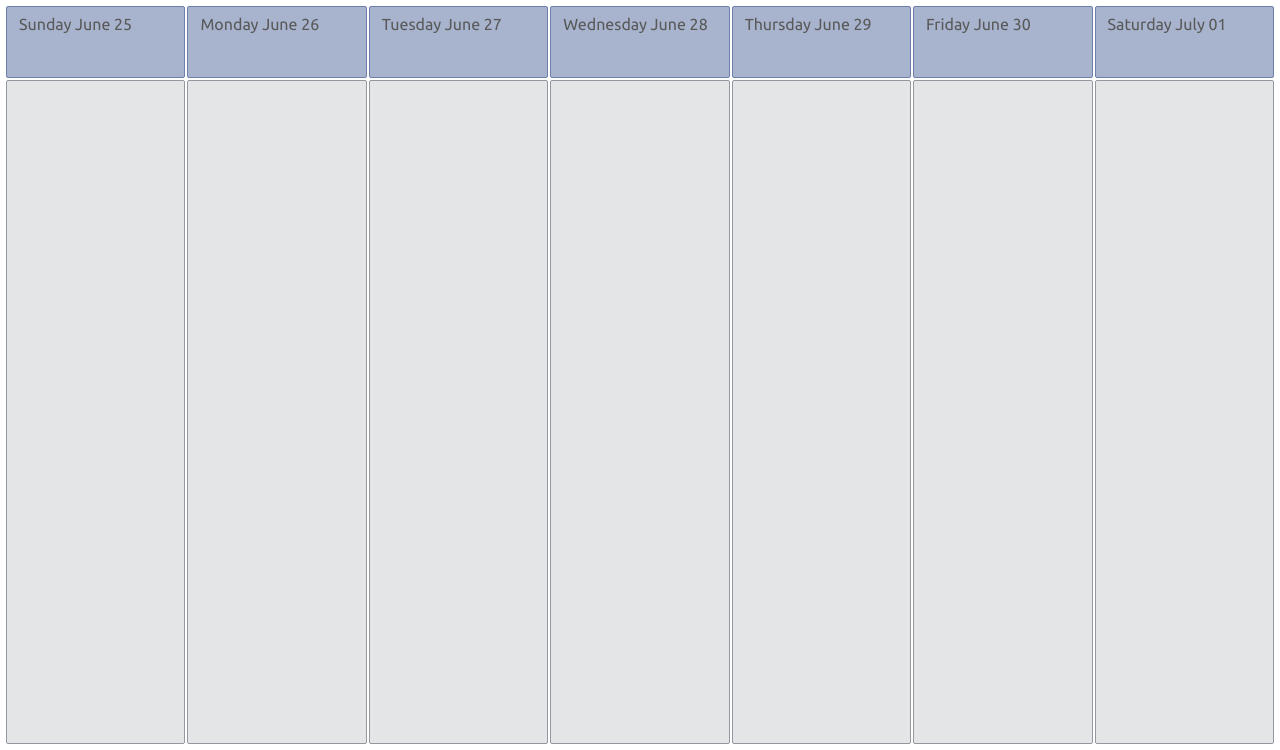
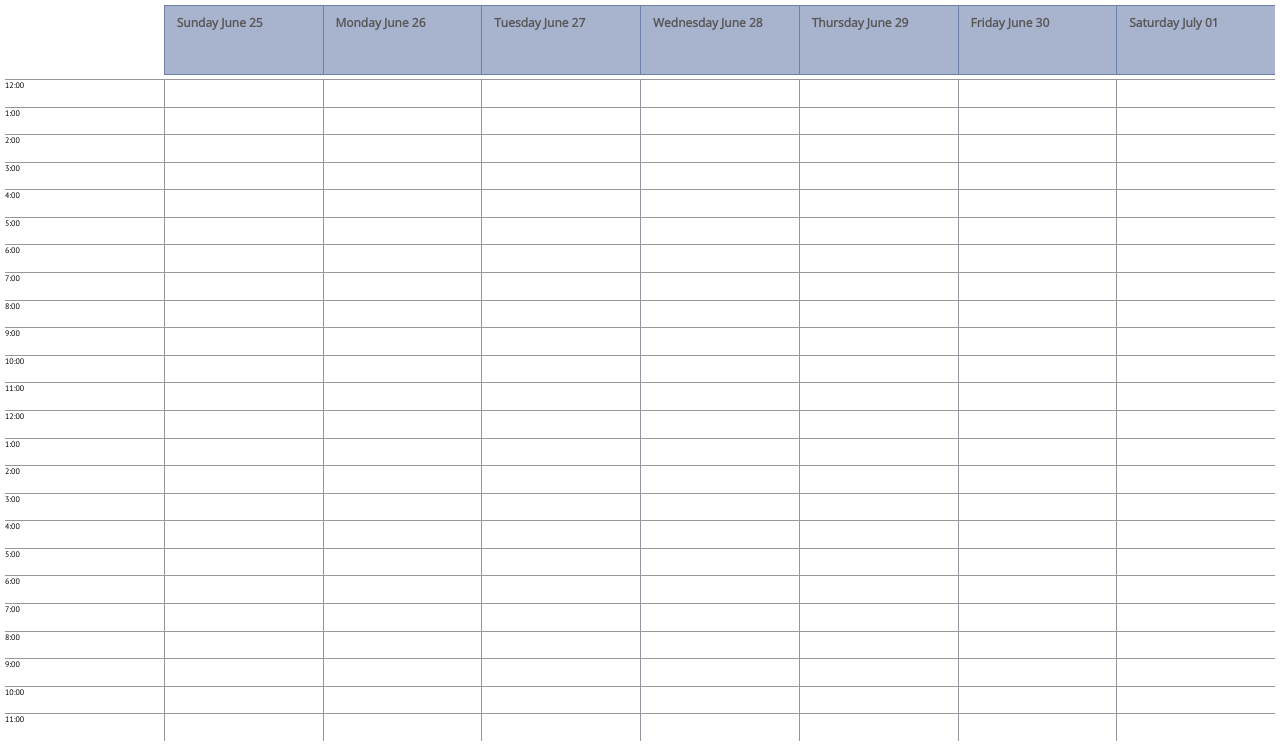
Before and after one commit to wikantsa/AvailabilityTracker, a Django app: page / in a window 1280 px wide. Shown: the part 50-800 px from the top of the page. Run offline with Django 3.2, Linux system fonts and the light colour scheme; the visitor is signed in with stand-in values (Sample User, id 1); data comes from the database, SQL or seed files in the repository; data that the repository does not hold is empty; parts of the project's set-up code (start-up, migrations or seed data) failed here and were passed over.

Commit message:
Various changes to the schedule page to make it look nicer and be clear what time thilear what time things are at

```diff
--- a/availability/templates/index.html
+++ b/availability/templates/index.html
@@ -5,19 +5,29 @@
 {% endblock %}
 
 {% block body %}
+{% load schedule_tags %}
 <link rel="stylesheet" type="text/css" href="/static/index.css">
 
-<span style="font-size:40px;">{{ test }} {{test2}}</span>
 <div class="calendar-container">
+	<div class="calendar-day-label-times">
+	</div>
     {% for day in week_data %}
     <div class="calendar-day-label">
         {{ day.0 }} {{ day.1 }} {{ day.2 }}
     </div>
     {% endfor %}
+	<div class="calendar-day-times">
+		{% for hour in 'xxxxxxxxxxxxxxxxxxxxxxxx' %}
+		<div class="calendar-time-period-hour">
+			<div class="calendar-time-line"></div>
+			{% timelabel forloop.counter0 %}:00
+		</div>
+		{% endfor %}
+	</div>
     {% for period in periods %}
     <div class="calendar-day">
         {% for availability, ratio, height in period %}
-        <div class="calendar-availability" style="top:{{ ratio }}%; height:{{ height }}%;">
+        <div class="calendar-availability" style="top:calc({{ ratio }}% + 1px); height:calc({{ height }}% - 1px);">
             {{ availability.start|time:'g:i A' }} - {{ availability.end|time:'g:i A' }}<br>
             {{ availability.activity }}<br>
             {{ availability.person.user.username }}<br>
--- /dev/null
+++ b/availability/templatetags/schedule_tags.py
@@ -0,0 +1,13 @@
+from django import template
+
+register = template.Library()
+
+
+@register.simple_tag
+def timelabel(value):
+    if value == 0:
+        return 12
+    elif value <= 12:
+        return value
+    else:
+        return value % 12
--- a/static_files/index.css
+++ b/static_files/index.css
@@ -1,4 +1,5 @@
-@import url('https://fonts.googleapis.com/css?family=Ubuntu');/*font-family: 'Ubuntu', sans-serif;*/
+@import url('https://fonts.googleapis.com/css?family=Open+Sans');/*font-family: 'Open Sans', sans-serif;*/
+@import url('https://fonts.googleapis.com/css?family=PT+Sans');/*font-family: 'PT Sans', sans-serif;*/
 body
 {
     position:absolute;
@@ -15,44 +16,40 @@ body
 }
 .calendar-day-label
 {
-    width:calc(100%/7 - 28px);
-    height:calc(10% - 20px);
-    margin:1px;
+    width:calc(100%/8 - 24px - 1px);
+    height:calc(10% - 20px - 2px);
     padding:8px 12px 8px 12px;
     display:inline-block;
-    border-radius:2px;
     background:#A8B3CD;
-    border: 1px solid #6d80ab;
-    font-size:20px;
+    border-left: 1px solid #6d80ab;
+	border-top: 1px solid #6d80ab;
+	border-bottom: 1px solid #6d80ab;
+    font-size:12px;
     vertical-align:top;
     text-align:left;
-    font-family: 'Ubuntu', sans-serif;
-    font-size:16px;
+    font-family: 'Open Sans', sans-serif;
+	font-weight:900;
     color:#595959;
 }
 .calendar-day
 {
     position:relative;
-    width:calc(100%/7 - 4px);
+    width:calc(100%/8 - 1px);
     height:calc(90% - 4px);
-    margin:1px;
-    background:white;
     display:inline-block;
-    border-radius:2px;
-    background:#e4e5e7;
-    border:1px solid #93979f;
+    border-left:1px solid #93979f;
     vertical-align:top;
     font-size:16px;
 }
 .calendar-availability
 {
     position:absolute;
-    width:calc(100% - 4px);
-    min-height:40px;
+    width:100%;
     height:auto;
-    border:1px solid #93979f;
-    margin:1px;
-    font-size:8px;
+    font-size:12px;
+	background:#e6e6e6;
+	font-family: 'PT Sans', sans-serif;
+	z-index:10;
 }
 .calendar-hour
 {
@@ -61,3 +58,38 @@ body
     margin:1px;
     border:1px solid black;
 }
+.calendar-day-label-times
+{
+	width:calc(100%/8 - 28px);
+    height:calc(10% - 20px);
+    margin:2px;
+    padding:8px 12px 8px 12px;
+    display:inline-block;
+    vertical-align:top;
+}
+.calendar-day-times
+{
+	position:relative;
+    width:calc(100%/8);
+    height:calc(90% - 4px);
+    display:inline-block;
+    border-radius:2px;
+    vertical-align:top;
+    font-size:16px;
+}
+.calendar-time-period-hour
+{
+	height:calc(100%/24);
+	width:calc(100% - 4px);
+	font-size:8px;
+	font-family: 'PT Sans', sans-serif;
+}
+.calendar-time-line
+{
+	position:relative;
+	width:calc(800% + 32px);
+	height:0;
+	border-top:1px solid #999999;
+	z-index:10;
+	margin:0;
+}
```
Also changed, not shown: availability/templatetags/__init__.py (added).
